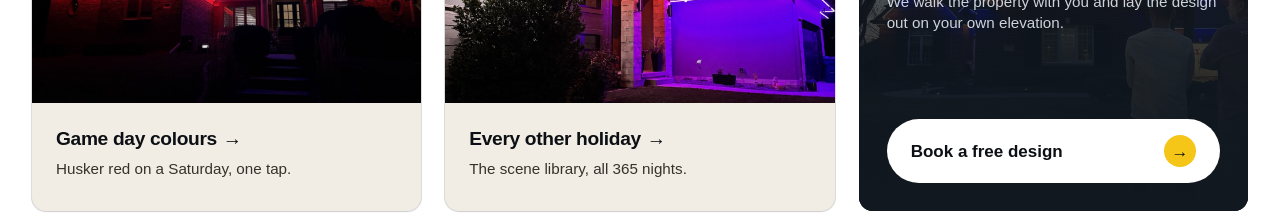
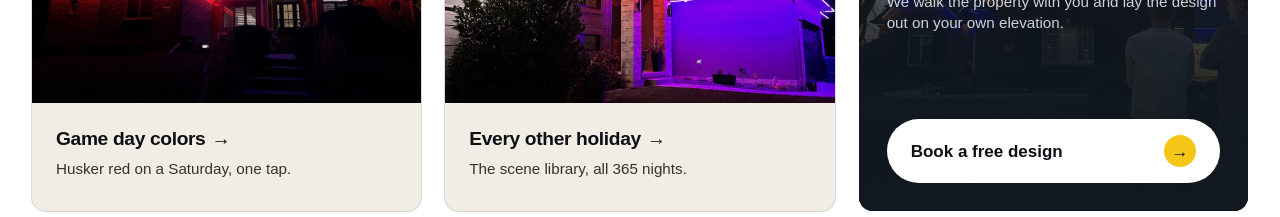
Before and after one commit to kvelasquez315/brytr-site, a Next.js app: page / in a window 1280 px wide. Shown: the part 1860-2077 px from the top of the page. Built offline with nearby package versions, Linux system fonts and the light colour scheme; a web font is replaced by a local one.

Commit message:
US spelling: the home page
Two strings a visitor reads on the front page: the service card
"Game day colours" and the work-grid caption "Two zones, two colours".
The rest of this file is the build history in comments - neighbours,
COLOURS, centred, instalments, judgement - and those go with it.

```diff
--- a/components/sections/home.tsx
+++ b/components/sections/home.tsx
@@ -116,7 +116,7 @@ import { InstallRun } from "@/components/sections/install-run";
  * for cards." The client: "it's very beige. It's just very beige backgrounds." Measured, he is
  * right and the rule is why: `background` is L* 93.8 and `muted` is L* 89.7, which is dE 4.7 apart
  * - at the edge of perceptible. Six sections alternated between them and section-rhythm.mjs passed
- * every time, because it checks that neighbours are different TOKENS, not different COLOURS. White
+ * every time, because it checks that neighbors are different TOKENS, not different COLORS. White
  * against muted is dE 12.5. The alternation is now something a reader can see.
  *
  * AND THE THREE-LIGHT RULE at the top of globals.css still bends at 2-3-4, on his earlier
@@ -219,12 +219,12 @@ const SERVICE_CARDS: { slug: string; label: string }[] = [
   { slug: "hardscape-lighting", label: "Walls, steps and coping" },
   { slug: "soffit-lighting", label: "Soffit and architectural" },
   { slug: "permanent-christmas-lights", label: "Christmas, installed once" },
-  { slug: "gameday-lighting", label: "Game day colours" },
+  { slug: "gameday-lighting", label: "Game day colors" },
   { slug: "holiday-seasonal-scenes", label: "Every other holiday" },
 ];
 
 /* THE LIGHT CARDS HAVE A HAIRLINE NOW, on all four kinds - services, the local promise, the town
- * tiles and the reviews. Offered as a judgement call and taken: "if you think it is a good idea to
+ * tiles and the reviews. Offered as a judgment call and taken: "if you think it is a good idea to
  * add outlines to the different boxes that have text in black, then let's try that. If you don't,
  * then let's not."
  *
@@ -339,7 +339,7 @@ export function Services() {
  * section up, exists to prove). Checked twice (which is a step in How We Work, one section down).
  * And "W2 employees, never subcontracted".
  *
- * So it restated three neighbouring sections and no reader could say what it was for. That is
+ * So it restated three neighboring sections and no reader could say what it was for. That is
  * exactly the note from two rounds ago - "a section should not have so much going on to where we
  * are talking about who we are and how we design it, or how the lighting works" - and I fixed the
  * styling of it twice without fixing the thing it was pointing at. Four claims that each belong
@@ -388,7 +388,7 @@ export function Services() {
  *
  * THE PHOTOGRAPH RUNS THE FULL HEIGHT of the row - `items-stretch` and `h-full`. `items-center`
  * was the cause of an earlier version of the same complaint: a 555px portrait beside a 400px
- * column centres both and leaves 77px of nothing above and below the copy.
+ * column centers both and leaves 77px of nothing above and below the copy.
  * ========================================================================= */
 const ABOUT_CARDS: { title: string; body: string }[] = [
   {
@@ -418,7 +418,7 @@ export function WhoWeAre() {
           *
           * What went: the heading, the lede and the three cards - local not a franchise, two brands
           * on the truck, the same crew start to finish. Three cards making one argument in three
-          * instalments. The promise below is that argument said once.
+          * installments. The promise below is that argument said once.
           *
           * The photograph goes from 24rem to 34rem and the copy column gives up the width, so the
           * install is the thing you look at and the promise is what you read beside it. */}
@@ -480,7 +480,7 @@ export function WhoWeAre() {
           * built for /service-areas, in exactly this pairing. Every city in content/cities.ts
           * already carries real coordinates, so nothing is plotted by hand.
           *
-          * IT IS THE ONE PIECE OF DECORATION-FREE COLOUR ON A LIGHT PAGE, and it earns it: each
+          * IT IS THE ONE PIECE OF DECORATION-FREE COLOR ON A LIGHT PAGE, and it earns it: each
           * town is an amber pin with a real glow, so the map reads as a map OF LIGHTS rather than
           * a scatter plot. That is the product, drawn as geography.
           *
@@ -686,7 +686,7 @@ export function Reviews() {
           *
           * /reviews is still reached from the nav and the footer, so the pill removed a duplicate
           * route rather than a route. */}
-        {/* items-end, not items-center. Against a two-line heading a centred mark floats in the
+        {/* items-end, not items-center. Against a two-line heading a centered mark floats in the
           * gutter beside the line break; on the baseline of the last line it reads as part of the
           * sentence, which is what it is standing in for. */}
         <div className="flex flex-wrap items-end gap-x-5 gap-y-3">
@@ -771,7 +771,7 @@ export function Reviews() {
  * The grid moved from `muted` to `primary`, and that is the one place on this page where a dark
  * section is an argument rather than a rhythm choice: every photograph in it is a night shot of a
  * lit house, so on a near-black ground the section's only light comes out of the product. On warm
- * neutral the same six frames read as six grey rectangles with captions.
+ * neutral the same six frames read as six gray rectangles with captions.
  *
  * The lede came off - "Photographed on the property at night with the system running. None of it is
  * a rendering and none of it is stock." That is true and it is worth saying, so it moved into the
@@ -779,7 +779,7 @@ export function Reviews() {
  * ========================================================================= */
 /* NINE, NOT SIX. Six tiles is two rows that stop; nine is a full 3x3 and reads as a portfolio
  * rather than a sample. The three added are chosen for range rather than to pad a row - snow on the
- * ground, two colours held apart by zone, and the turret detail - because a work grid that is nine
+ * ground, two colors held apart by zone, and the turret detail - because a work grid that is nine
  * front elevations at night is nine of the same photograph. */
 const WORK: { key: string; scene: string }[] = [
   { key: "homePrairieTwilight", scene: "Civil twilight, warm white" },
@@ -792,7 +792,7 @@ const WORK: { key: string; scene: string }[] = [
   { key: "homeShakeBrick", scene: "Eave downlights" },
   { key: "gamedayRedFull", scene: "Game day, one tap" },
   { key: "winterSnowDusk", scene: "February, nobody on a ladder" },
-  { key: "sceneWarmBlueBand", scene: "Two zones, two colours" },
+  { key: "sceneWarmBlueBand", scene: "Two zones, two colors" },
   { key: "archAtNight", scene: "The turret, every facet" },
 ];
 
@@ -859,7 +859,7 @@ export function RecentWork() {
  *   when it breaks, and is the consultation free. The other nineteen are on /faq, one click away
  *   and linked from the panel.
  *
- *   THE COLOUR IS A NAVY PANEL BESIDE THEM, not a tint on the cards. Amber stays what it is on
+ *   THE COLOR IS A NAVY PANEL BESIDE THEM, not a tint on the cards. Amber stays what it is on
  *   this site - the CTA - so it arrives as the button inside that panel rather than as decoration
  *   on six accordion rows. The panel also fills the left column, so a section that was one tall
  *   pale list is now a composition.
@@ -974,7 +974,7 @@ export function Closer() {
             * height, which is the difference between filling a gap and hiding one.
             *
             * SECOND CHOICE OF FRAME, and the first one was measurably wrong. It was
-            * detailGableMiter - the mitre at a gable peak - picked because it is the detail that
+            * detailGableMiter - the miter at a gable peak - picked because it is the detail that
             * separates a good install from a cheap one. The client: "this image right now is not
             * very visible. I'm not sure what I'm looking at."
             *
```
